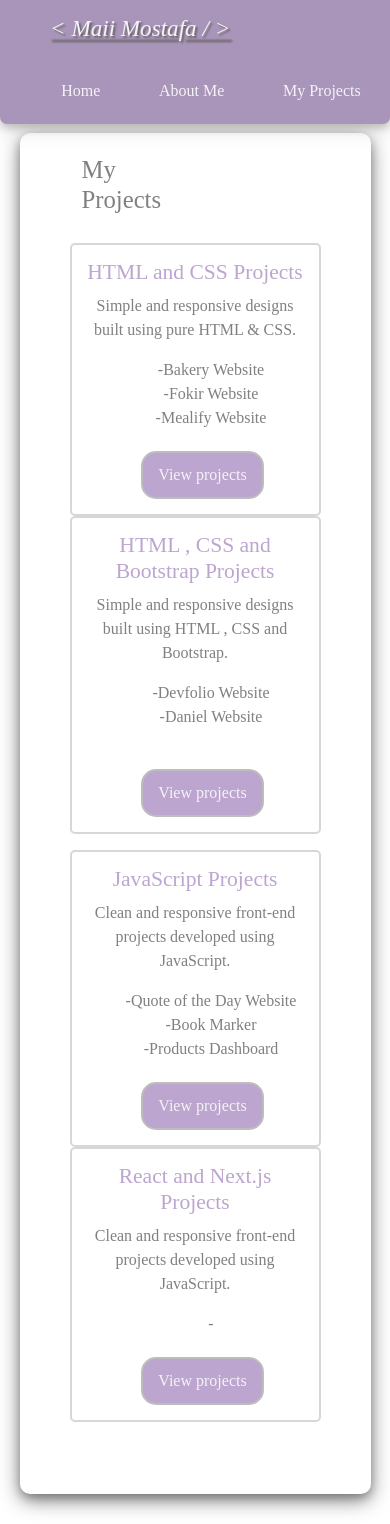
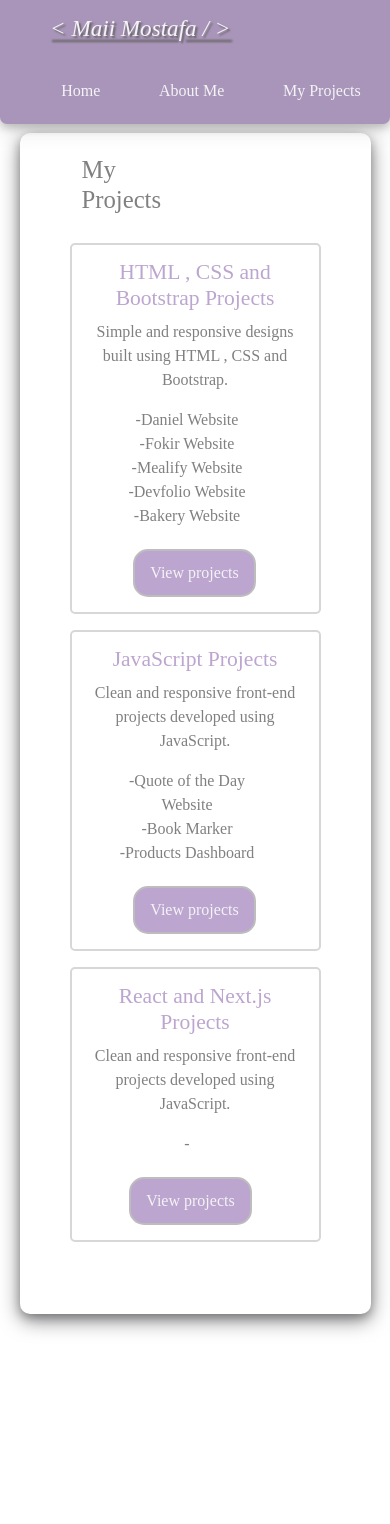
Before and after one commit to MaiiMostafa98/my-portfolio, a Next.js app: page /Projects in a window 390 px wide. After the commit the page ends 1344 px from the top, so only its background shows below. Built offline with nearby package versions, Linux system fonts and the light colour scheme.

Commit message:
updates 2 projects to responsive

```diff
--- a/app/Projects/HtmlandCss/page.jsx
+++ b/app/Projects/HtmlandCss/page.jsx
@@ -31,7 +31,7 @@ export default function HtmlandCss() {
 
          {/* <h4 className='mt-2 mb-3 ps-2 textShadow text-decoration-underline'> -Technologies Used : <strong> </strong>HTML5, CSS3</h4>
              */}
-            <div className='row  pb-3'>
+            {/* <div className='row  pb-3'>
 
              <div className=' col-sm-12 col-md-12 projects1  '>
               <div className='  text-center  '>
@@ -75,7 +75,7 @@ export default function HtmlandCss() {
 
               </div>
             </div>
-            </div>
+            </div> */}
       </div>
 
         </div>
--- a/app/Projects/page.jsx
+++ b/app/Projects/page.jsx
@@ -16,30 +16,19 @@ export default function page() {
 
             <div className='row  pb-3 justify-content-around'>
 
-             <div className=' col-sm-12 col-md-5 projects  '>
-              <div className='  text-center  '>
-                  <h2 className='text-center h4'>HTML and CSS Projects</h2>
-                  <p>Simple and responsive designs built using pure HTML & CSS.</p>
-               <ul className=" list-group-flush mb-3 ">
-                 <li className="list-group-item">-Bakery Website</li>
-                 <li className="list-group-item">-Fokir Website</li>
-                 <li className="list-group-item">-Mealify Website</li>
-               </ul>
-                  <a href="../Projects/HtmlandCss" > <button >View projects</button></a>
-              </div>
-            </div>
-
-
-            <div className=' col-sm-12 col-md-5 projects   '>
+            <div className=' col-sm-12 col-md-12 projects   '>
               <div className='  text-center  '>
                   <h2 className='text-center h4'>HTML , CSS and Bootstrap Projects</h2>
                   <p>Simple and responsive designs built using  HTML , CSS and Bootstrap.</p>
                <ul className=" list-group-flush mb-3 ">
-                 <li className="list-group-item">-Devfolio Website</li>
-                 <li className="list-group-item">-Daniel Website</li>
+                <li className="list-group-item pe-5">-Daniel Website</li>
+                 <li className="list-group-item pe-5">-Fokir Website</li>
+                 <li className="list-group-item pe-5">-Mealify Website</li>
+                 <li className="list-group-item pe-5">-Devfolio Website</li>
+                 <li className="list-group-item pe-5">-Bakery Website</li>
 
                </ul>
-                  <a href="../Projects/HtmlandCssAndBootstrap" > <button className='mt-4'>View projects</button></a>
+                  <a href="../Projects/HtmlandCssAndBootstrap" > <button className=' me-3'>View projects</button></a>
               </div>
             </div>
 
@@ -48,35 +37,35 @@ export default function page() {
 
              <div className='row  pb-3 justify-content-around'>
 
-             <div className=' col-sm-12 col-md-5 projects  '>
+             <div className=' col-sm-12 col-md-12 projects  '>
               <div className='  text-center  '>
                   <h2 className='text-center h4'>JavaScript Projects</h2>
                   <p>Clean and responsive front-end projects developed using JavaScript.  </p>
                <ul className=" list-group-flush mb-3 ">
-                 <li className="list-group-item">-Quote of the Day Website</li>
-                 <li className="list-group-item">-Book Marker</li>
-                 <li className="list-group-item">-Products Dashboard</li>
+                 <li className="list-group-item pe-5">-Quote of the Day Website</li>
+                 <li className="list-group-item pe-5">-Book Marker</li>
+                 <li className="list-group-item pe-5">-Products Dashboard</li>
                </ul>
-                  <a href="../Projects/JavaScript" > <button >View projects</button></a>
+                  <a href="../Projects/JavaScript" > <button className='me-3'>View projects</button></a>
               </div>
             </div>
 
-
-            <div className=' col-sm-12 col-md-5 projects  '>
+           <div className='row  pb-3 justify-content-around'></div>
+            <div className=' col-sm-12 col-md-12 projects  '>
               <div className='  text-center  '>
                   <h2 className='text-center h4'>React and Next.js Projects</h2>
                   <p>Clean and responsive front-end projects developed using JavaScript.  </p>
                <ul className=" list-group-flush mb-3 ">
-                 <li className="list-group-item">-</li>
+                 <li className="list-group-item pe-5">-</li>
                </ul>
-                  <a href="../Projects/NextAndReact" > <button >View projects</button></a>
+                  <a href="../Projects/NextAndReact" > <button className='me-4'>View projects</button></a>
               </div>
+            </div>
             </div>
 
             </div>
 
 
-            </div>
 
 
 
--- a/app/globals.css
+++ b/app/globals.css
@@ -396,7 +396,7 @@ ul li a:hover
 {
     border-radius: 5px;
     border: solid 2px #d7d7d7;
-    transform: scale(1.05);
+    transform: scale(1.02);
     box-shadow: 0 4px 8px 0 rgba(0, 0, 0, 0.2), 0 6px 20px 0 rgb(126, 125, 128);
 }
 
```
Also changed, not shown: app/Projects/HtmlandCssAndBootstrap/page.jsx (+62 -0 lines).
